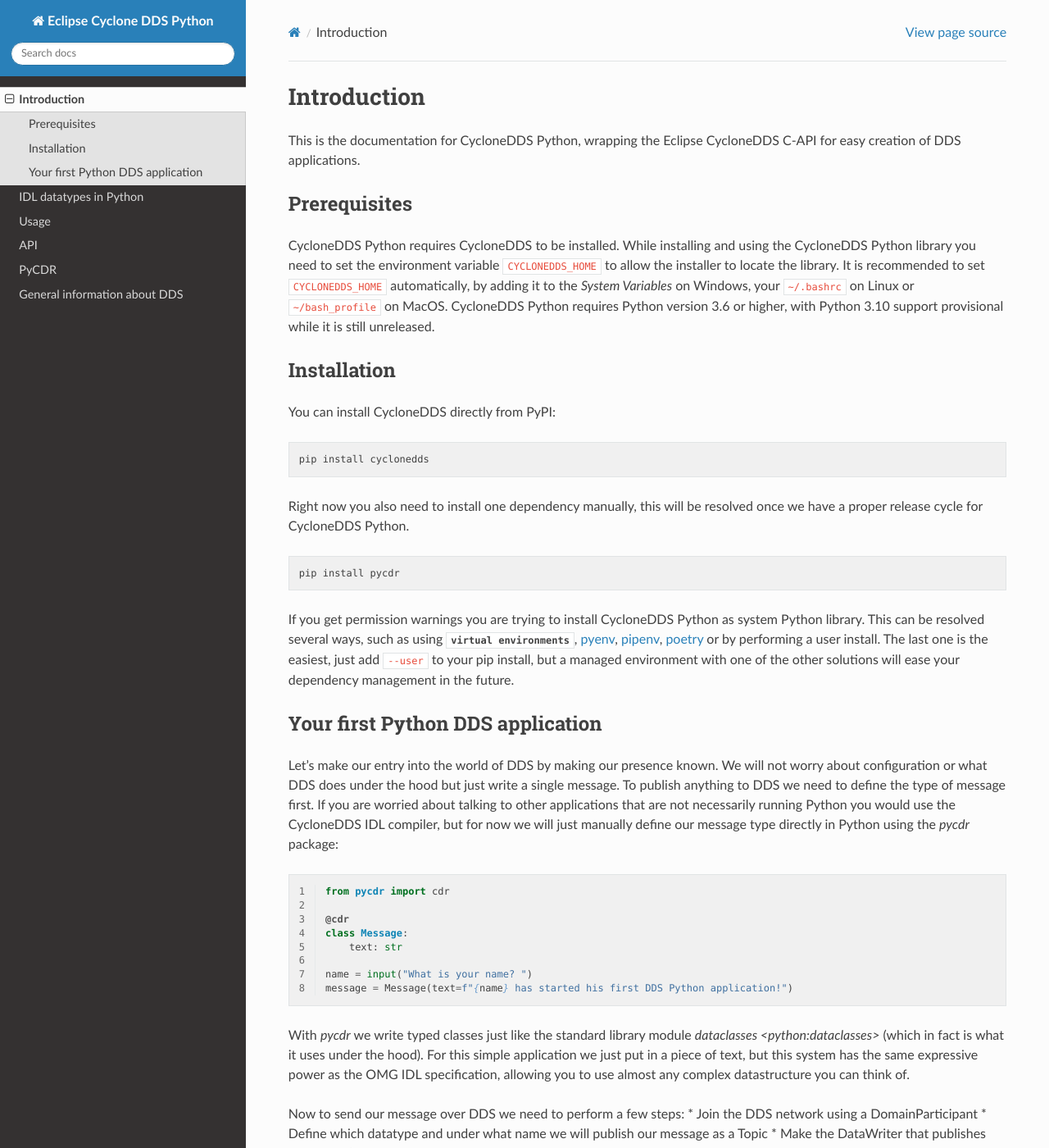
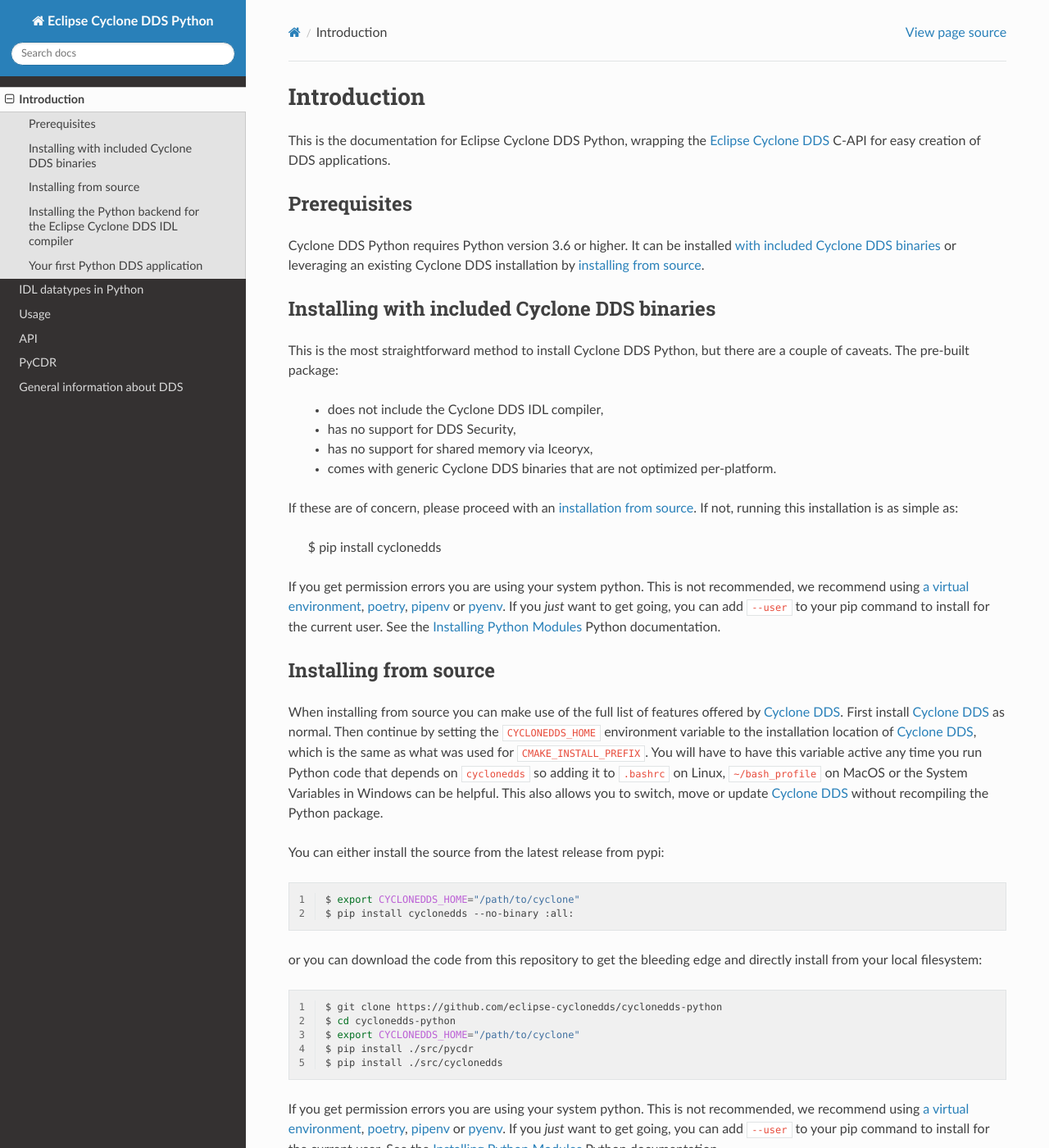
Before and after one commit to eclipse-cyclonedds/cyclonedds-python, a Sphinx documentation site: the page built from docs/source/intro.rst, in a window 1280 px wide and 1400 px high. Shown: the whole window at 82% size. Built offline with Sphinx 7.4.7 and the Read the Docs theme 2.0.0, drawn with Linux system fonts in a browser that asks for light colours; some of the changed text lies outside the part shown.

Commit message:
Updated docs on installation

```diff
--- a/docs/source/intro.rst
+++ b/docs/source/intro.rst
@@ -3,41 +3,95 @@
 Introduction
 ============
 
-This is the documentation for CycloneDDS Python, wrapping the Eclipse CycloneDDS C-API for easy creation of DDS applications.
+This is the documentation for Eclipse Cyclone DDS Python, wrapping the `Eclipse Cyclone DDS <repo>`_ C-API for easy creation of DDS applications.
 
 .. _installing:
 
 Prerequisites
 -------------
 
-CycloneDDS Python requires CycloneDDS to be installed. While installing and using the CycloneDDS Python library you need to set the environment variable ``CYCLONEDDS_HOME`` to allow the installer to locate the library. It is recommended to set ``CYCLONEDDS_HOME`` automatically, by adding it to the *System Variables* on Windows, your ``~/.bashrc`` on Linux or ``~/bash_profile`` on MacOS.
-CycloneDDS Python requires Python version 3.6 or higher, with Python 3.10 support provisional while it is still unreleased.
+Cyclone DDS Python requires Python version 3.6 or higher. It can be installed :ref:`with included Cyclone DDS binaries <installing-included>` or leveraging an existing Cyclone DDS installation by :ref:`installing from source <installing-from-source>`.
 
-Installation
-------------
+.. _installing-included:
 
-You can install CycloneDDS directly from PyPI:
+Installing with included Cyclone DDS binaries
+---------------------------------------------
+
+This is the most straightforward method to install Cyclone DDS Python, but there are a couple of caveats. The pre-built package:
+
+ * does not include the Cyclone DDS IDL compiler,
+ * has no support for DDS Security,
+ * has no support for shared memory via Iceoryx,
+ * comes with generic Cyclone DDS binaries that are not optimized per-platform.
+
+If these are of concern, please proceed with an :ref:`installation from source <installing-from-source>`. If not, running this installation is as simple as:
+
+    $ pip install cyclonedds
+
+
+If you get permission errors you are using your system python. This is not recommended, we recommend using `a virtual environment <venv>`_, `poetry <poetry>`_, `pipenv <pipenv>`_ or `pyenv <pyenv>`_. If you *just* want to get going, you can add ``--user`` to your pip command to install for the current user. See the `Installing Python Modules <py_installing>`_ Python documentation.
+
+.. _installing-from-source:
+
+Installing from source
+----------------------
+
+When installing from source you can make use of the full list of features offered by `Cyclone DDS <repo>`_. First install `Cyclone DDS <repo>`_ as normal. Then continue by setting the ``CYCLONEDDS_HOME`` environment variable to the installation location of `Cyclone DDS <repo>`_, which is the same as what was used for ``CMAKE_INSTALL_PREFIX``. You will have to have this variable active any time you run Python code that depends on ``cyclonedds`` so adding it to ``.bashrc`` on Linux, ``~/bash_profile`` on MacOS or the System Variables in Windows can be helpful. This also allows you to switch, move or update `Cyclone DDS <repo>`_ without recompiling the Python package.
+
+You can either install the source from the latest release from pypi:
 
 .. code-block:: shell
+    :linenos:
 
-    pip install cyclonedds
+    $ export CYCLONEDDS_HOME="/path/to/cyclone"
+    $ pip install cyclonedds --no-binary :all:
 
-
-Right now you also need to install one dependency manually, this will be resolved once we have a proper release cycle for CycloneDDS Python.
+or you can download the code from this repository to get the bleeding edge and directly install from your local filesystem:
 
 .. code-block:: shell
+    :linenos:
 
-    pip install pycdr
+    $ git clone https://github.com/eclipse-cyclonedds/cyclonedds-python
+    $ cd cyclonedds-python
+    $ export CYCLONEDDS_HOME="/path/to/cyclone"
+    $ pip install ./src/pycdr
+    $ pip install ./src/cyclonedds
 
+If you get permission errors you are using your system python. This is not recommended, we recommend using `a virtual environment <venv>`_, `poetry <poetry>`_, `pipenv <pipenv>`_ or `pyenv <pyenv>`_. If you *just* want to get going, you can add ``--user`` to your pip command to install for the current user. See the `Installing Python Modules <py_installing>`_ Python documentation.
 
-If you get permission warnings you are trying to install CycloneDDS Python as system Python library. This can be resolved several ways, such as using :py:mod:`virtual environments <venv>`, `pyenv <https://github.com/pyenv/pyenv>`_, `pipenv <https://github.com/pypa/pipenv>`_, `poetry <https://python-poetry.org>`_ or by performing a user install. The last one is the easiest, just add ``--user`` to your pip install, but a managed environment with one of the other solutions will ease your dependency management in the future.
+Installing the Python backend for the Eclipse Cyclone DDS IDL compiler
+----------------------------------------------------------------------
+
+The code for the Python backend for the IDL compiler is contained in ``src/idlpy`` and builds like any other cmake project:
+
+.. code-block:: shell
+    :linenos:
+
+    $ git clone https://github.com/eclipse-cyclonedds/cyclonedds-python
+    $ cd cyclonedds-python/src/idlpy
+    $ mkdir build
+    $ cmake -DCMAKE_INSTALL_PREFIX=<install-location> \
+            -DCMAKE_PREFIX_PATH="<cyclonedds-install-location>" \
+            ..
+    $ cmake --build .
+    $ cmake --build . --target install
+
+For more details on this process take a look at the `Eclipse Cyclone DDS C++ backend <cxx_repo>`_ which explains the cmake process in depth.
+
+.. _repo: https://github.com/eclipse-cyclonedds/cyclonedds/
+.. _venv: https://docs.python.org/3/tutorial/venv.html
+.. _poetry: https://python-poetry.org/
+.. _pipenv: https://pipenv.pypa.io/en/latest/
+.. _pyenv: https://github.com/pyenv/pyenv
+.. _py_installing: https://docs.python.org/3/installing/index.html
+.. _cxx_repo: https://github.com/eclipse-cyclonedds/cyclonedds-cxx/
 
 .. _first_app:
 
 Your first Python DDS application
 -----------------------------------
 
-Let's make our entry into the world of DDS by making our presence known. We will not worry about configuration or what DDS does under the hood but just write a single message. To publish anything to DDS we need to define the type of message first. If you are worried about talking to other applications that are not necessarily running Python you would use the CycloneDDS IDL compiler, but for now we will just manually define our message type directly in Python using the `pycdr` package:
+Let's make our entry into the world of DDS by making our presence known. We will not worry about configuration or what DDS does under the hood but just write a single message. To publish anything to DDS we need to define the type of message first. If you are worried about talking to other applications that are not necessarily running Python you would use the Cyclone DDS IDL compiler, but for now we will just manually define our message type directly in Python using the `pycdr` package:
 
 .. code-block:: python3
     :linenos:
```
Also changed, not shown: README.md (+9 -9 lines).
